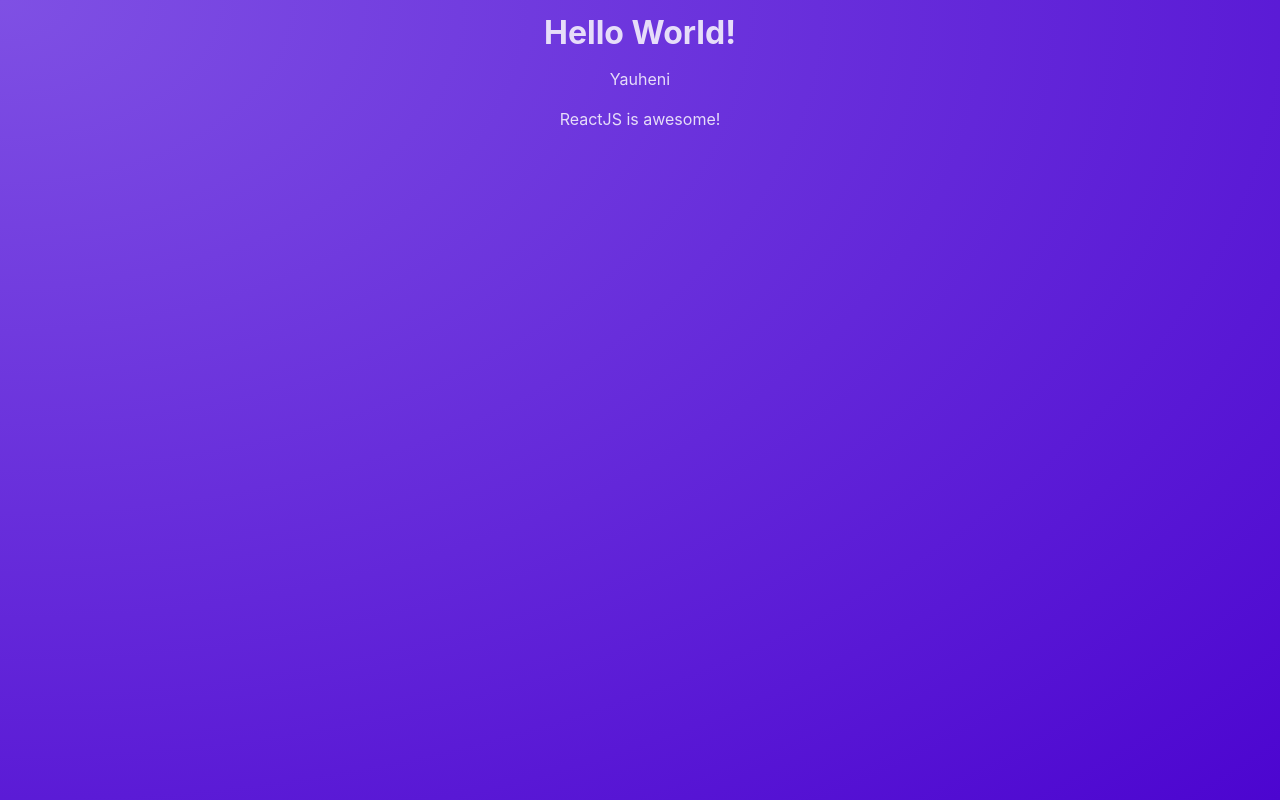
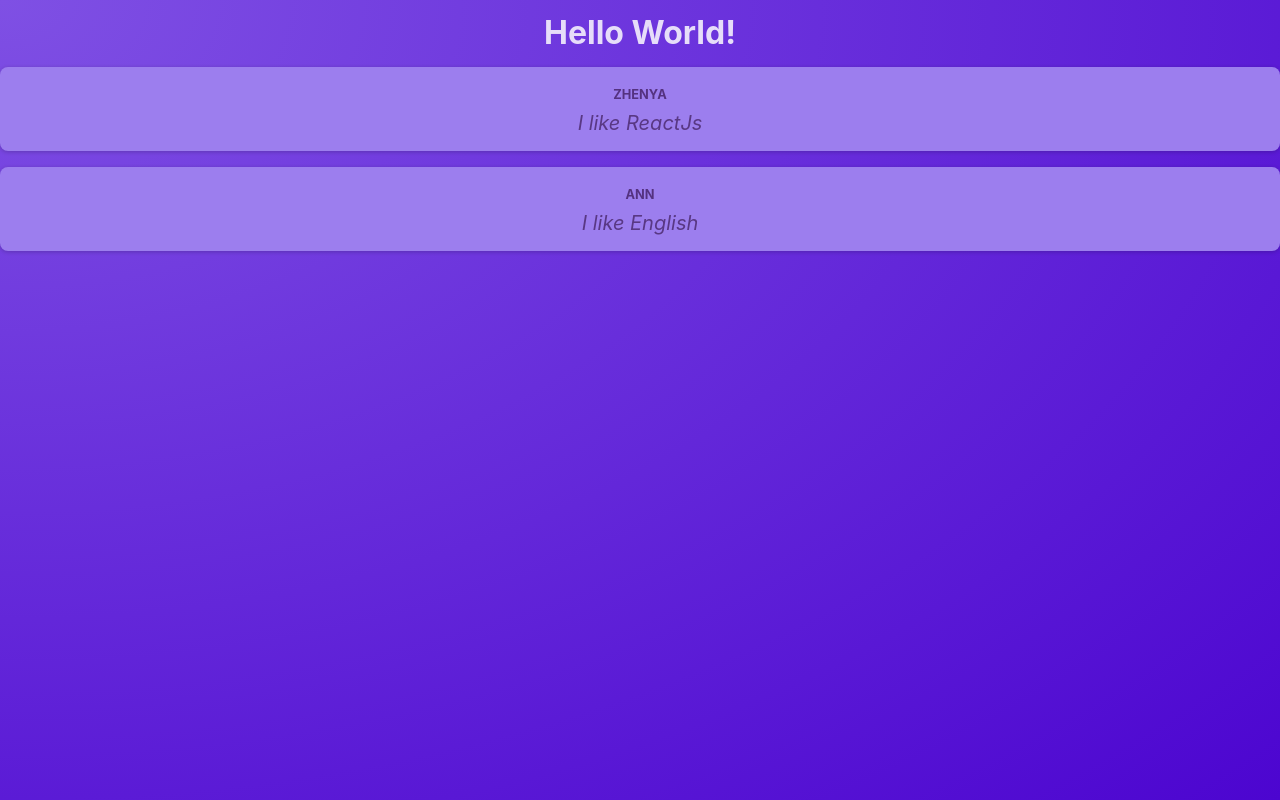
Before and after one commit to shinoby85/nextjs-udemy, a React (Vite) app: page / in a window 1280 px wide. Built offline with nearby package versions, Linux system fonts and the light colour scheme.

Commit message:
Use Post module for style

```diff
--- a/src/App.jsx
+++ b/src/App.jsx
@@ -4,7 +4,8 @@
     return (
         <main>
             <h1>Hello World!</h1>
-            <Post/>
+            <Post author="Zhenya" body="I like ReactJs"/>
+            <Post author="Ann" body="I like English"/>
         </main>
     );
 }
--- a/src/components/Post.jsx
+++ b/src/components/Post.jsx
@@ -1,10 +1,10 @@
-const name = ['Yauheni', 'Ann']
-export default function Post() {
-    const chosenName = Math.random() > 0.5 ? name[0] : name[1];
+import styles from "./Post.module.css";
+
+export default function Post({author, body}) {
     return (
-        <div>
-            <p>{chosenName}</p>
-            <p>ReactJS is awesome!</p>
+        <div className={styles.post}>
+            <p className={styles.author}>{author}</p>
+            <p className={styles.text}>{body}</p>
         </div>
     );
 }
--- /dev/null
+++ b/src/components/Post.module.css
@@ -0,0 +1,35 @@
+.post {
+    margin: 1rem 0;
+    padding: 1rem;
+    background-color: #9c7eee;
+    border-radius: 8px;
+    box-shadow: 0 1px 4px rgba(0, 0, 0, 0.2);
+    animation: animate-in 1s ease-out forwards;
+}
+
+.author {
+    font-size: 0.8rem;
+    font-weight: bold;
+    color: #543280;
+    margin: 0;
+    text-transform: uppercase;
+}
+
+.text {
+    white-space: pre-wrap;
+    font-size: 1.25rem;
+    margin: 0.25rem 0 0 0;
+    color: #593884;
+    font-style: italic;
+}
+
+@keyframes animate-in {
+    from {
+        opacity: 0;
+        transform: translateY(1rem);
+    }
+    to {
+        opacity: 1;
+        transform: translateY(0);
+    }
+}
```
